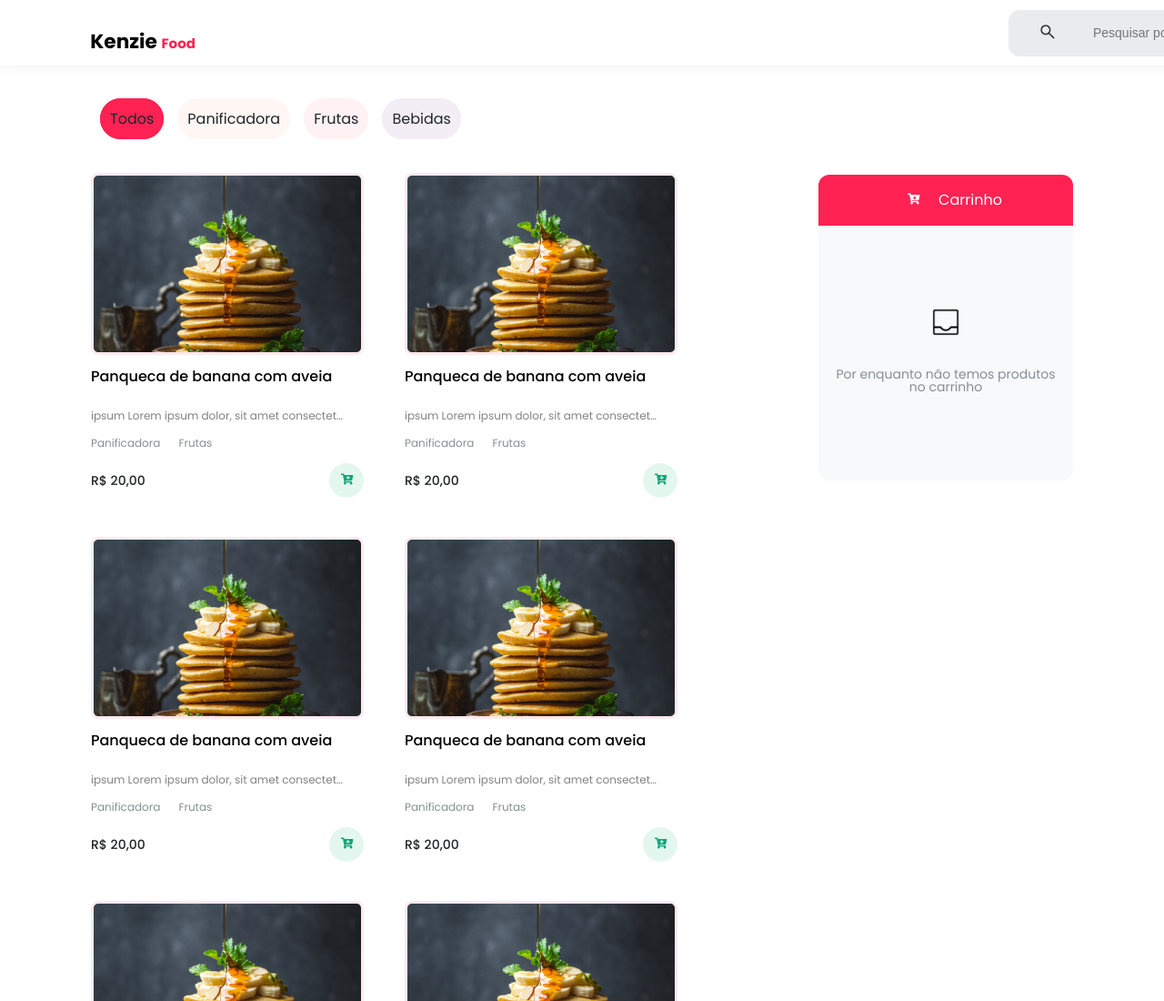
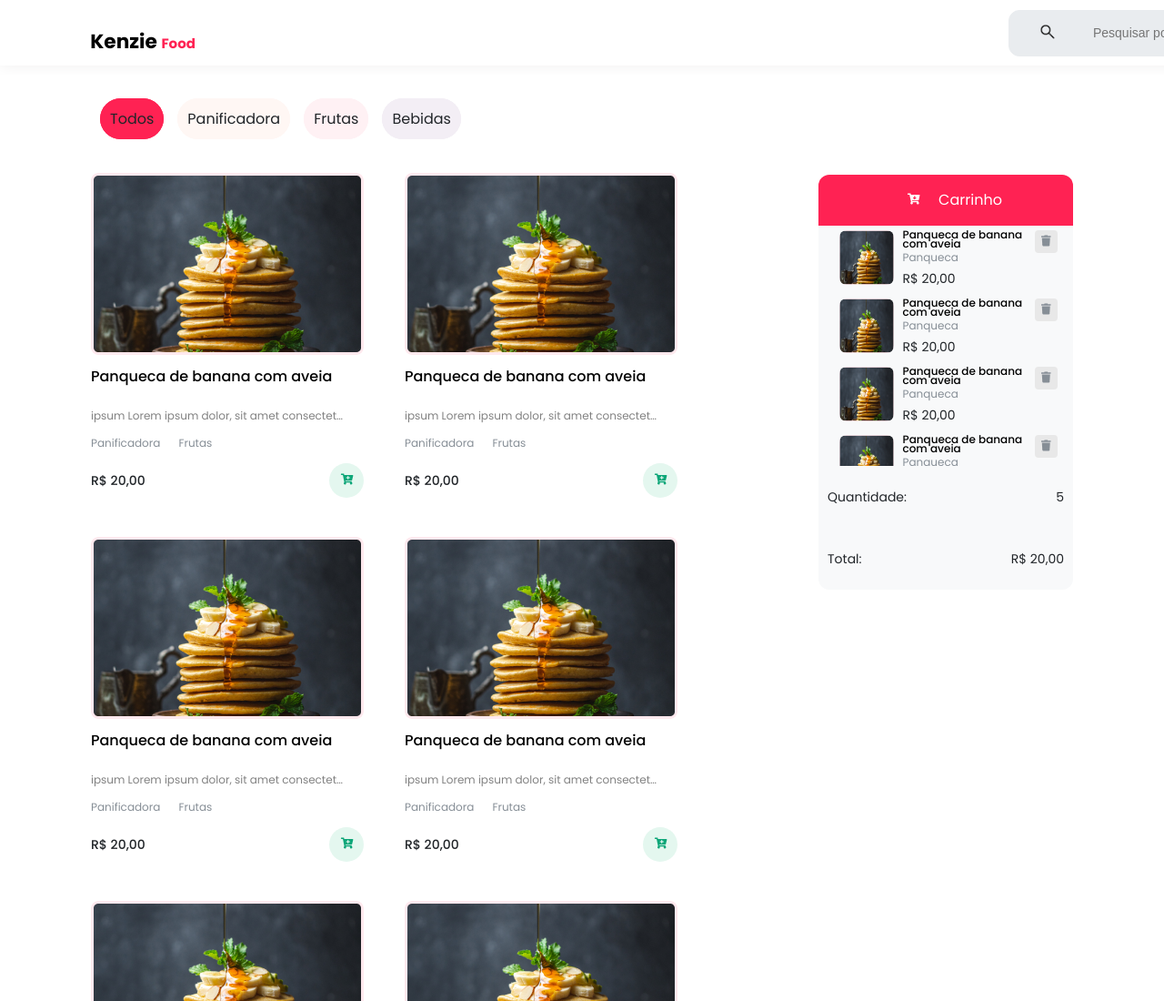
Before and after one commit to Kenzie-Academy-Brasil-Developers/api-kenziefood-m2-ItsCamyx, a plain HTML site: page src/pages/Vitrine.html in a window 1280 px wide. Shown: the top 1100 px of the page at 91% size. Drawn offline with Linux system fonts and the light colour scheme.

Commit message:
Update vitrine e dashboard estatico 2

```diff
--- a/src/pages/Vitrine.html
+++ b/src/pages/Vitrine.html
@@ -122,14 +122,62 @@
                 <h3 class="carrinho__titulo"><img src="../img/cart.png">Carrinho</h3>
                 <div class="carrinho">
                     <ul class="carrinho__lista">
-                        <img class="carrinho__lista--icone" src="../img/box.png">
-                        <span class="carrinho__lista--span">Por enquanto não temos produtos no carrinho</span>
-                        <!--<li></li>-->
+                        <li class="carrinho__lista--itens">
+                            <img class="carrinho__lista-img" src="../img/panquecas.png" alt="Panquecas">
+                            <div class="div-carrinho">
+                                <span class="carrinho__lista-nome-produto">Panqueca de banana com aveia</span>
+                                <span class="carrinho__lista-categoria-produto">Panqueca</span>
+                                <span class="carrinho__lista-preco">R&#36; 20,00</span>
+                            </div>
+                            <button id="botao-remover-produto"><img src="../img/lixeira.png"></button>
+                        </li>
+                        <li class="carrinho__lista--itens">
+                            <img class="carrinho__lista-img" src="../img/panquecas.png" alt="Panquecas">
+                            <div class="div-carrinho">
+                                <span class="carrinho__lista-nome-produto">Panqueca de banana com aveia</span>
+                                <span class="carrinho__lista-categoria-produto">Panqueca</span>
+                                <span class="carrinho__lista-preco">R&#36; 20,00</span>
+                            </div>
+                            <button id="botao-remover-produto"><img src="../img/lixeira.png"></button>
+                        </li>
+                        <li class="carrinho__lista--itens">
+                            <img class="carrinho__lista-img" src="../img/panquecas.png" alt="Panquecas">
+                            <div class="div-carrinho">
+                                <span class="carrinho__lista-nome-produto">Panqueca de banana com aveia</span>
+                                <span class="carrinho__lista-categoria-produto">Panqueca</span>
+                                <span class="carrinho__lista-preco">R&#36; 20,00</span>
+                            </div>
+                            <button id="botao-remover-produto"><img src="../img/lixeira.png"></button>
+                        </li>
+                        <li class="carrinho__lista--itens">
+                            <img class="carrinho__lista-img" src="../img/panquecas.png" alt="Panquecas">
+                            <div class="div-carrinho">
+                                <span class="carrinho__lista-nome-produto">Panqueca de banana com aveia</span>
+                                <span class="carrinho__lista-categoria-produto">Panqueca</span>
+                                <span class="carrinho__lista-preco">R&#36; 20,00</span>
+                            </div>
+                            <button id="botao-remover-produto"><img src="../img/lixeira.png"></button>
+                        </li>
+                        <li class="carrinho__lista--itens">
+                            <img class="carrinho__lista-img" src="../img/panquecas.png" alt="Panquecas">
+                            <div class="div-carrinho">
+                                <span class="carrinho__lista-nome-produto">Panqueca de banana com aveia</span>
+                                <span class="carrinho__lista-categoria-produto">Panqueca</span>
+                                <span class="carrinho__lista-preco">R&#36; 20,00</span>
+                            </div>
+                            <button id="botao-remover-produto"><img src="../img/lixeira.png"></button>
+                        </li>
                     </ul>
-                <div class="carrinho-total">
-                    <!--<div class=carrinho__quantidade-produtos></div>
-                    <div class=carrinho__preco-total></div>-->
-                </div>
+                    <div class="carrinho-total">
+                        <div class="carrinho-total-quantidade">
+                            <span>Quantidade: </span>
+                            <span>5</span>
+                        </div>
+                        <div class="carrinho-total-preco">
+                            <span>Total: </span>
+                            <span>R&#36; 20,00</span>
+                        </div>
+                    </div>
                 </div>
             </aside>
         </div>
--- a/src/styles/style.css
+++ b/src/styles/style.css
@@ -399,13 +399,26 @@
     justify-content: center;
     background: #F8F9FA;
     border-radius: 0px 0px 12px 12px;
-    height: 280px;
+    height: 400px;
     width: 100vw;
 }
 .carrinho__lista{
     display: flex;
     flex-direction: column;
     align-items: center;
+    overflow: auto;
+    padding: 5px;
+}
+.carrinho__lista::-webkit-scrollbar{
+    width: 1em;
+}
+.carrinho__lista::-webkit-scrollbar-track{
+    background-color: #efdadf;
+    box-shadow: inset 0.05em 0 0 #838383;
+}
+.carrinho__lista::-webkit-scrollbar-thumb{
+    background: #FF2253;
+    border-radius: 0.5em;
 }
 .carrinho__lista--icone{
     width: 40px;
@@ -422,9 +435,74 @@
     text-align: center;
     padding: 10px;
 }
-.carrinho-total{}
-
-
+.carrinho__lista--itens{
+    display: flex;
+    margin-bottom: 10px;
+}
+.carrinho__lista-img{
+    width: 60px;
+    height: 60px;
+    border-radius: 8px;
+    margin-left: 5px;
+}
+.div-carrinho{
+    display: flex;
+    flex-direction: column;
+    margin-left: 10px;
+    line-height: 10px;
+}
+.carrinho__lista-nome-produto{
+    width: 145px;
+    height: 20px;
+    font-weight: 500;
+    font-size: 12px;
+    color: #000000;
+}
+.carrinho__lista-categoria-produto{
+    width: 79px;
+    height: 16px;
+    font-weight: 400;
+    font-size: 12px;
+    color: #868E96;
+    margin-top: 5px;
+}
+.carrinho__lista-preco{
+    width: 91px;
+    height: 24px;
+    font-weight: 400;
+    font-size: 14px;
+    line-height: 24px;
+    color: #212529;
+}
+#botao-remover-produto{
+    width: 25px;
+    height: 25px;
+    background: #e8e8e8;
+    border-radius: 4px;
+    border: none;
+    cursor: pointer;
+}
+.botao-remover-produto img{
+    width: 9px;
+    height: 12px;
+    font-weight: 900;
+    font-size: 10px;
+    line-height: 12px;
+    color: #868E96;
+}
+.carrinho-total{
+    height: 200px;
+    display: flex;
+    flex-direction: column;
+    justify-content: space-around;
+    margin-left: 10px;
+}
+.carrinho-total-quantidade, .carrinho-total-preco{
+    display: flex;
+    justify-content: space-between;
+    margin-right: 10px;
+    font-size: 14px;
+}
 
 
 
@@ -555,6 +633,7 @@
     flex-direction: column;
     justify-content: space-between;
     height: 380px;
+    margin-left: 10px;
 }
 .dashboard-cabecalho{
     width: 55px;
@@ -634,6 +713,7 @@
     border: none;
     border-radius: 20px;
     margin-bottom: 10px;
+    cursor: pointer;
 }
 #dashboard-editar img, #dashboard-deletar img{
     padding: 1px;
@@ -721,6 +801,7 @@
     .dashboard-navbar{
         margin-left: 90px;
         margin-top: 10px;
+        overflow: hidden;
     }
     #dashboard-main{
         display: flex;
@@ -732,17 +813,19 @@
         justify-content: space-between;
         align-items: center;
         margin: 0 auto;
-        width: 1300px;
+        width: 1200px;
         height: 50px;
+        margin-left: 250px;
     }
     #dashboard-secao-lista{
         display: flex;
         flex-direction: row;
-        overflow: none;
     }
     #dashboard-lista{
         display: flex;
         flex-direction: column;
+        width: 900px;
+        margin-left: 150px;
     }
     .dashboard-lista__itens{
         display: flex;
@@ -750,7 +833,39 @@
         justify-content: space-between;
         align-items: center;
         margin: 0 auto;
-        width: 1500px;
-        height: 100px;
+        width: 1300px;
+        height: 30px;
+        background: #FFFFFF;
+        border: 1px solid #E9ECEF;
+        border-radius: 12px;
+        border: 1px rgb(235, 235, 235) solid;
+        margin-bottom: 10px;
+        padding: 10px;
+    }
+    .div-imagem-nome{
+        display: flex;
+        flex-direction: row;
+        gap: 20px;
+    }
+    .div-dashboard-categorias{
+        display: flex;
+        flex-direction: row;
+        gap: 20px;
+    }
+    .dashboard-categoria-produto{
+        padding: 0 10px;
+    }
+    .dashboard-descricao-produto{
+        white-space: nowrap;
+        overflow: hidden;
+        text-overflow: ellipsis;
+    }
+    .div-botoes-editar-deletar{
+        display: flex;
+        flex-direction: row;
+        gap: 10px;
+    }
+    .div-botoes-editar-deletar img{
+        width: 10px;
     }
 }
```
